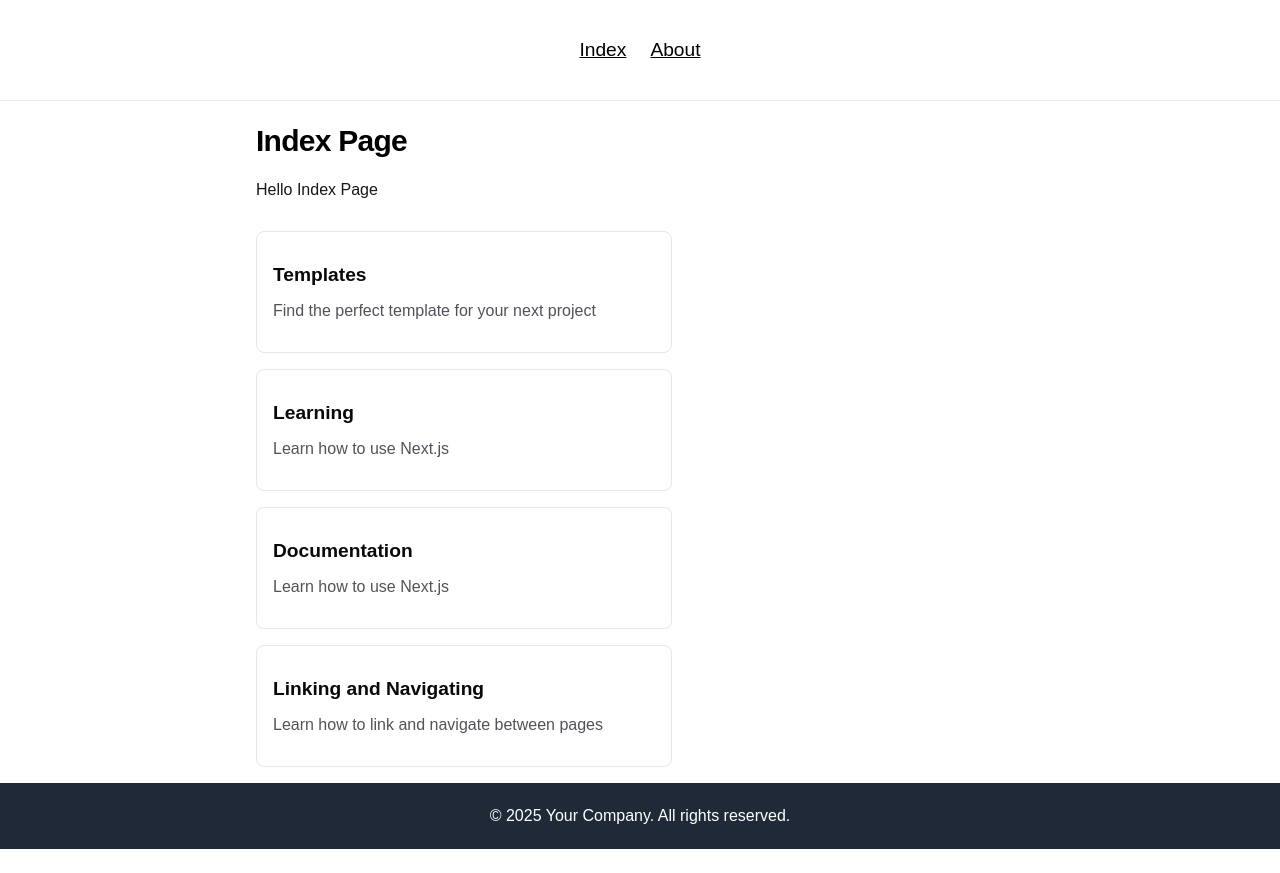
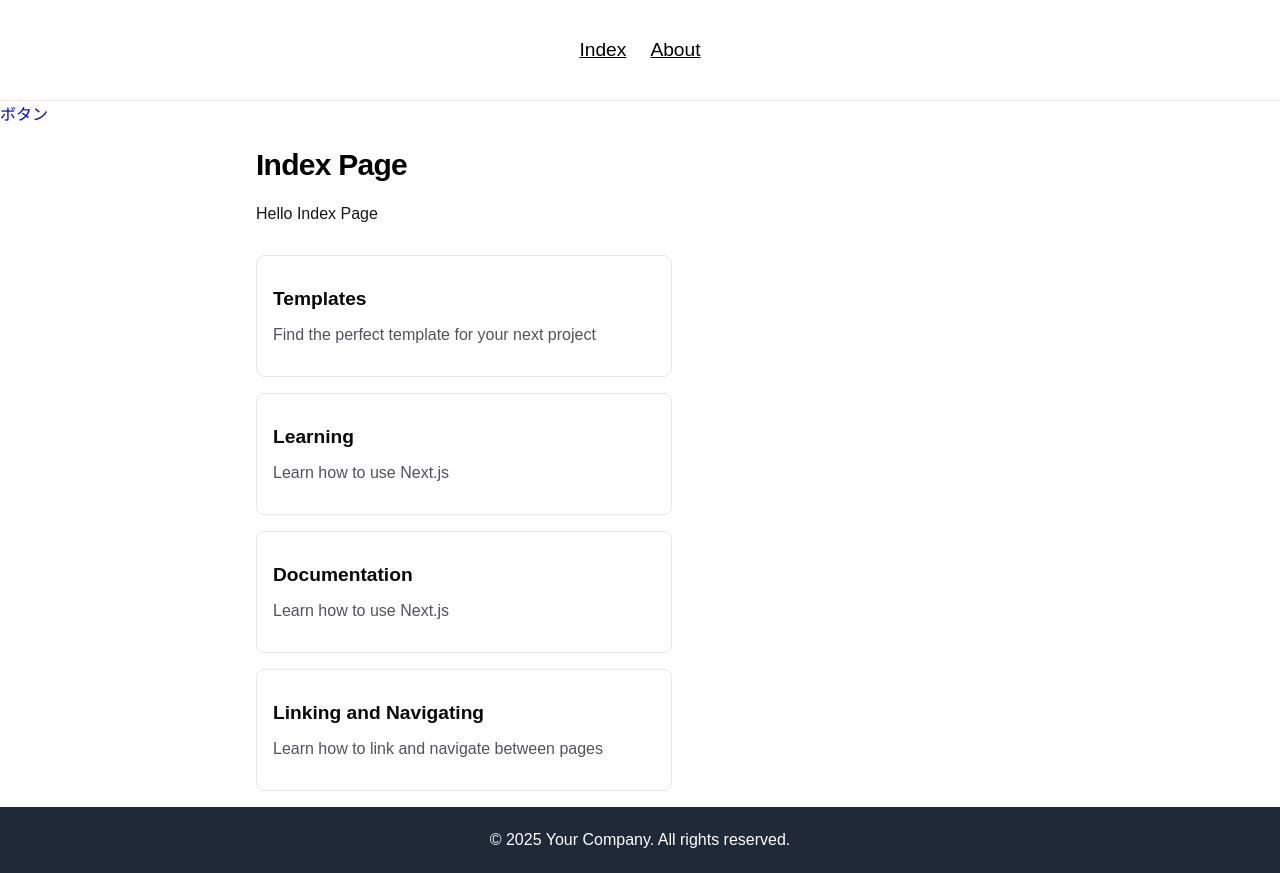
Before and after one commit to kazuhiro17/study-react, a Next.js app: page / in a window 1280 px wide. Before the commit the page ends 849 px from the top, so only its background shows below. Built offline with nearby package versions, Linux system fonts and the light colour scheme.

Commit message:
test:クリックイベントを追加

```diff
--- a/src/app/page.tsx
+++ b/src/app/page.tsx
@@ -1,7 +1,20 @@
+"use client";
+
 import { Main } from "@/components/Main";
+import { useCallback } from "react";
 
 export default function Home() {
+  const handleClick = useCallback((e: React.MouseEvent<HTMLAnchorElement>) => {
+    console.log((e.target as HTMLAnchorElement).href);
+    e.preventDefault();
+  }, []);
+
   return (
-    <Main page="Index" />
+    <>
+      <a href="/about" onClick={handleClick}>
+        ボタン
+      </a>
+      <Main page="Index" />
+    </>
   );
 }
```
